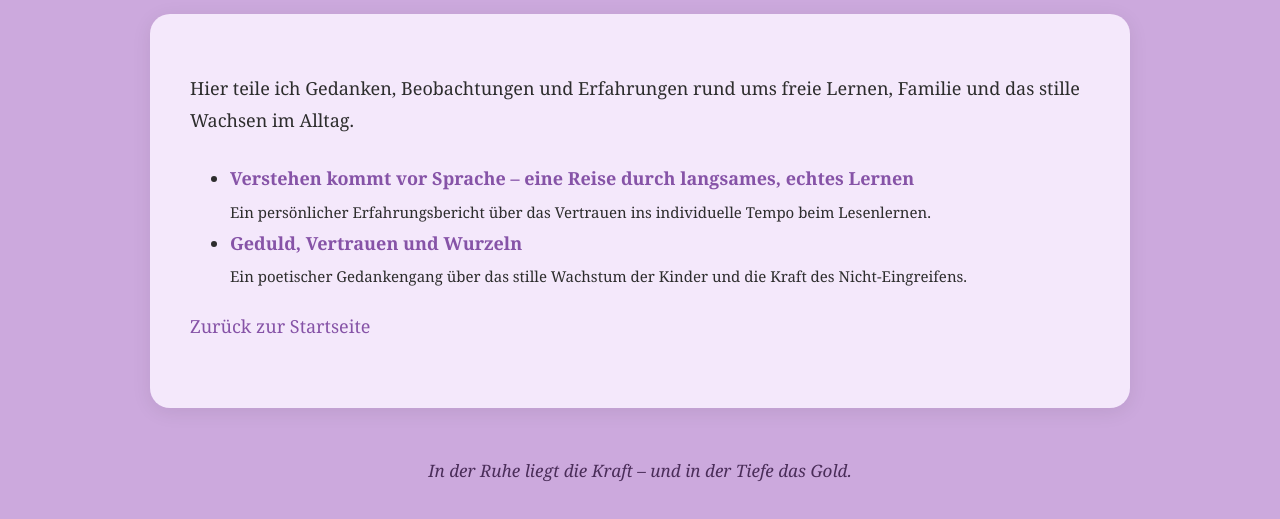
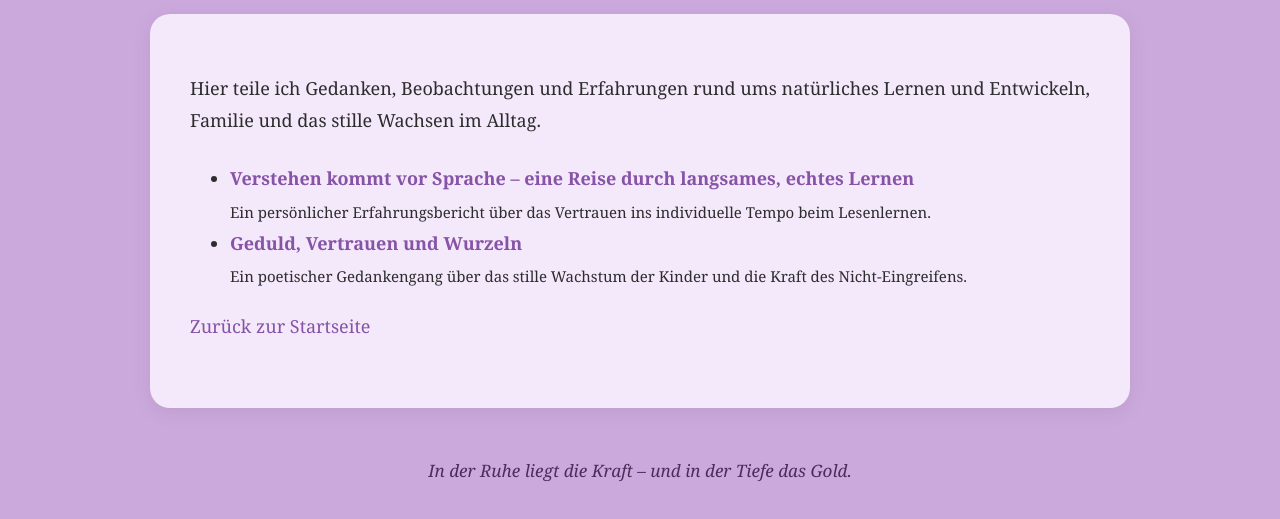
Before and after one commit to Llynia/geborgen, a plain HTML site: page blog/index.html in a window 1280 px wide. Shown: the part 121-640 px from the top of the page. Drawn offline with Linux system fonts and the light colour scheme.

Commit message:
Update index.html
Update

```diff
--- a/blog/index.html
+++ b/blog/index.html
@@ -12,7 +12,7 @@
   </header>
 
   <main>
-    <p>Hier teile ich Gedanken, Beobachtungen und Erfahrungen rund ums freie Lernen, Familie und das stille Wachsen im Alltag.</p>
+    <p>Hier teile ich Gedanken, Beobachtungen und Erfahrungen rund ums natürliches Lernen und Entwickeln, Familie und das stille Wachsen im Alltag.</p>
 
     <ul>
       <li>
```
